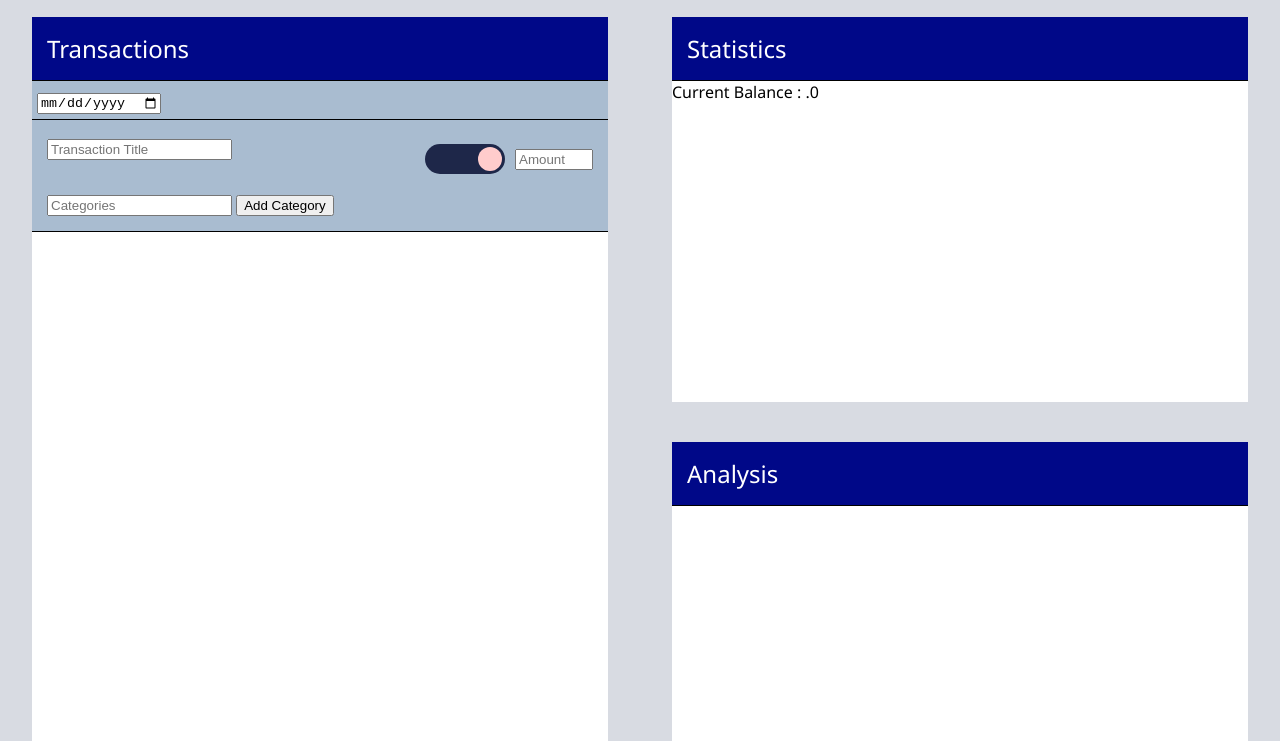
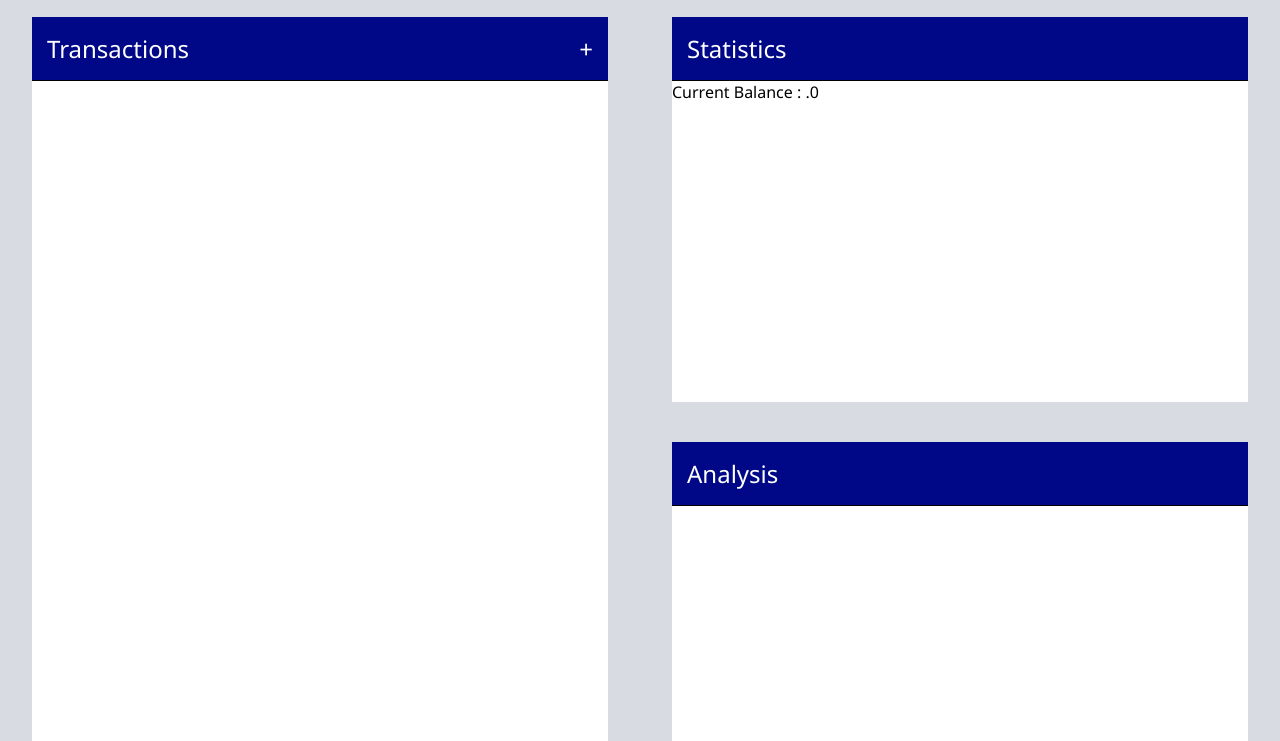
Before and after one commit to sebh0602/semuncia_old, a plain HTML site: page html/index.html in a window 1280 px wide. Shown: the part 59-800 px from the top of the page. Drawn offline with Linux system fonts and the light colour scheme.

Commit message:
Make an add transaction button (broken (very))

```diff
--- a/html/css/main.css
+++ b/html/css/main.css
@@ -81,6 +81,12 @@
 	border-bottom: 1px solid black;
 	color:white;
 	background-color: #000888;
+	user-select: none;
+	display: flex;
+	flex-grow: 1;
+	justify-content: space-between;
+}
+
+#main > div div.box > div.boxTitle > div{
 	padding:15px;
-	user-select: none;
 }
--- a/html/css/transactionsDisplay.css
+++ b/html/css/transactionsDisplay.css
@@ -12,5 +12,6 @@
 
 #main div > #transactionsDisplay.box > #transactions{
 	overflow-y: auto;
+	height: 100%;
 	flex-grow: 1;
 }
--- a/html/js/config.js
+++ b/html/js/config.js
@@ -1,9 +1,10 @@
 var config = {
 	showSideNav:false,
+	showNewTransactionContainer:false,
 	newTransaction:{
 		date:"",
 		title:"",
-		type:"",
+		type:"-",
 		amount:"",
 		categories:[]
 	}
--- a/html/js/vueReusableComponents.js
+++ b/html/js/vueReusableComponents.js
@@ -1,7 +1,12 @@
 Vue.component("box-title",{
 	template:`
 		<div class="boxTitle">
-			<slot></slot>
+			<div>
+				<slot></slot>
+			</div>
+			<div>
+				<slot name="navigation"></slot>
+			</div>
 		</div>
 	`,
 });
--- a/html/js/vueTransactionComponents.js
+++ b/html/js/vueTransactionComponents.js
@@ -6,6 +6,8 @@ Vue.component("transaction-component",{
 		};
 	},
 	template:`
+		<div class="transactionContainer">
+			<date-component v-if="editMode" v-model="transaction.date" :editMode="true" v-bind="$root.$data"></date-component>
 			<div class="transaction" v-bind:style="[backgroundColor(transaction)]">
 				<div class="transactionTop">
 					<div class="transactionTitle">
@@ -33,6 +35,7 @@ Vue.component("transaction-component",{
 						<button @click="addCategory">{{text.addCategory[language]}}</button>
 					</div>
 				</div>
+			</div>
 		</div>`,
 	methods:{
 		backgroundColor: function(transaction){
@@ -46,8 +49,10 @@ Vue.component("transaction-component",{
 			return addDecimalSeparators(number);
 		},
 		addCategory:function(){
+			if (this.newCategory != ""){
 				this.transaction.categories.push(this.newCategory);
 				this.newCategory = "";
+			}
 		},
 		removeCategory:function(index){
 			if (this.editMode){
@@ -88,16 +93,20 @@ Vue.component("transaction-component",{
 });
 
 Vue.component("date-component",{
-	props:["transactions","text","language","config","date","editMode"],
+	props:["transactions","text","language","config","editMode","value"],
 	template:`
 		<div class="date" :style="[(editMode) ? {backgroundColor:'#A9BCD0'}:{}]"">
-			<span v-if="!editMode">{{date}} ({{weekday(date)}})</span>
-			<span v-else><input type="date"></span>
+			<span v-if="!editMode">{{value}} ({{weekday(value)}})</span>
+			<span v-else><input type="date" :value="value" v-on:input="$emit('input',$event.target.value)"></span>
 		</div>`,
 	methods:{
 		weekday:function(date){
 			var date = new Date(date);
+			if (date != "Invalid Date"){
 				return this.text.weekdays[date.getDay()][this.language];
+			} else{
+				return "";
+			}
 		}
 	}
 });
--- a/html/js/vueTransactionsDisplayComponents.js
+++ b/html/js/vueTransactionsDisplayComponents.js
@@ -2,18 +2,32 @@ Vue.component("transactions-display",{
 	props:["transactions","text","language","config"],
 	template:`
 		<div id="transactionsDisplay" class="box">
-			<box-title>{{text.transactions[language]}}</box-title>
+			<box-title>
+				{{text.transactions[language]}}
+				<template slot="navigation">
+					<span @click="config.showNewTransactionContainer = !config.showNewTransactionContainer">+</span>
+				</template>
+			</box-title>
 			<div id="transactions">
 
-				<date-component :transaction="config.newTransaction" :editMode="true"></date-component>
-				<transaction-component :transaction="config.newTransaction" :editMode="true" v-bind="$root.$data"></transaction-component>
+				<div id="newTransactionContainer" v-if="config.showNewTransactionContainer">
+					<transaction-component :transaction="config.newTransaction" :editMode="true" v-bind="$root.$data"></transaction-component>
+					<button @click="addTransaction()">Add</button>
+				</div>
 
 				<div v-for="(date,index) in Object.keys(transactions).sort().reverse()" :key="index" class="dateContainer">
-					<date-component :date="date" :text="text" :language="language" :editMode="false"></date-component>
+					<date-component :value="date" :text="text" :language="language" :editMode="false"></date-component>
 					<transaction-component v-for="(transaction, index2) in transactions[date]" :key="index2" :transaction="transaction" :editMode="false" v-bind="$root.$data"></transaction-component>
 				</div>
 			</div>
 		</div>`,
 	methods:{
+		addTransaction:function(){
+			var date = this.config.newTransaction.date;
+			if (!this.transactions.hasOwnProperty(date)){
+				this.transactions[date] = [];
+			}
+			this.transactions[date].push(this.config.newTransaction);
+		}
 	}
 });
```
Lines whose indentation alone changed are shown as unchanged.
